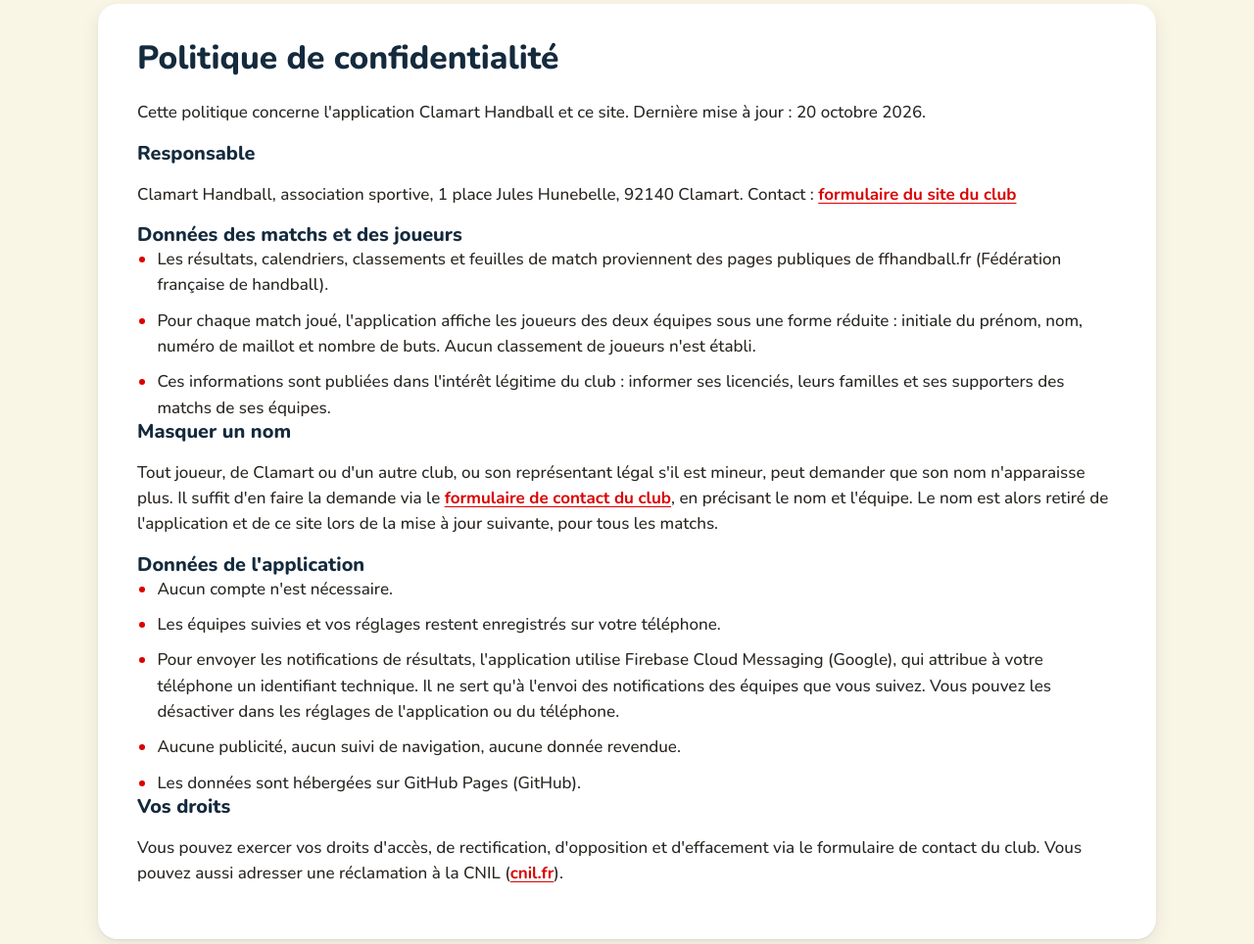
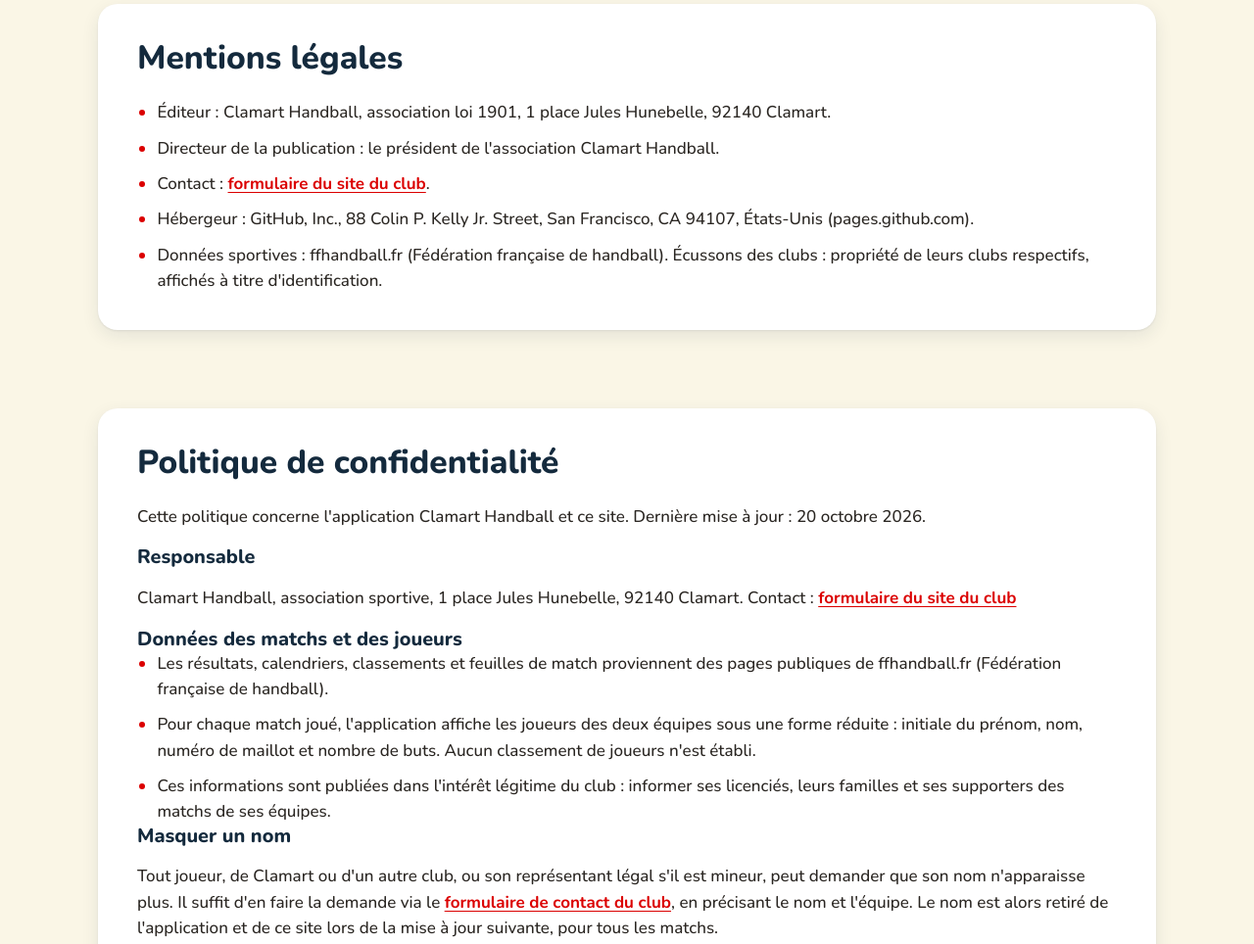
Before and after one commit to luthean03/clamart-handball, a plain HTML site: page site/index.html in a window 1280 px wide. Shown: the part 2587-3551 px from the top of the page at 98% size. Drawn offline with Linux system fonts and the light colour scheme.

Commit message:
Site : mentions légales et transferts hors UE
Ajout d'une section « Mentions légales » (éditeur, directeur de la publication, contact, hébergeur, données sportives) avec lien dans le pied de page. Précision dans la politique de confidentialité sur les prestataires situés aux États-Unis (GitHub, Google Firebase) et le cadre Data Privacy Framework UE–États-Unis.

```diff
--- a/site/index.html
+++ b/site/index.html
@@ -168,6 +168,21 @@
   </div>
 </section>
 
+<section aria-labelledby="mentions-legales" style="padding-top:0">
+  <div class="wrap">
+    <div class="conf">
+      <h2 id="mentions-legales">Mentions légales</h2>
+      <ul>
+        <li>Éditeur : Clamart Handball, association loi 1901, 1 place Jules Hunebelle, 92140 Clamart.</li>
+        <li>Directeur de la publication : le président de l'association Clamart Handball.</li>
+        <li>Contact : <a href="https://clamart-handball.clubeo.com/contact.html">formulaire du site du club</a>.</li>
+        <li>Hébergeur : GitHub, Inc., 88 Colin P. Kelly Jr. Street, San Francisco, CA 94107, États-Unis (pages.github.com).</li>
+        <li>Données sportives : ffhandball.fr (Fédération française de handball). Écussons des clubs : propriété de leurs clubs respectifs, affichés à titre d'identification.</li>
+      </ul>
+    </div>
+  </div>
+</section>
+
 <section aria-labelledby="confidentialite" style="padding-top:0">
   <div class="wrap">
     <div class="conf">
@@ -193,7 +208,7 @@
         <li>Les équipes suivies et vos réglages restent enregistrés sur votre téléphone.</li>
         <li>Pour envoyer les notifications de résultats, l'application utilise Firebase Cloud Messaging (Google), qui attribue à votre téléphone un identifiant technique. Il ne sert qu'à l'envoi des notifications des équipes que vous suivez. Vous pouvez les désactiver dans les réglages de l'application ou du téléphone.</li>
         <li>Aucune publicité, aucun suivi de navigation, aucune donnée revendue.</li>
-        <li>Les données sont hébergées sur GitHub Pages (GitHub).</li>
+        <li>Les données sont hébergées par GitHub (GitHub Pages) et les notifications passent par Google (Firebase). Ces prestataires sont situés aux États-Unis ; les transferts de données sont encadrés par le Data Privacy Framework UE–États-Unis.</li>
       </ul>
 
       <h3>Vos droits</h3>
@@ -205,6 +220,7 @@
 
 <footer>
   <div class="wrap">
+    <a href="#mentions-legales">Mentions légales</a>
     <a href="#confidentialite">Politique de confidentialité</a>
     <span>Données : ffhandball.fr</span>
     <span>© Clamart Handball</span>
```
